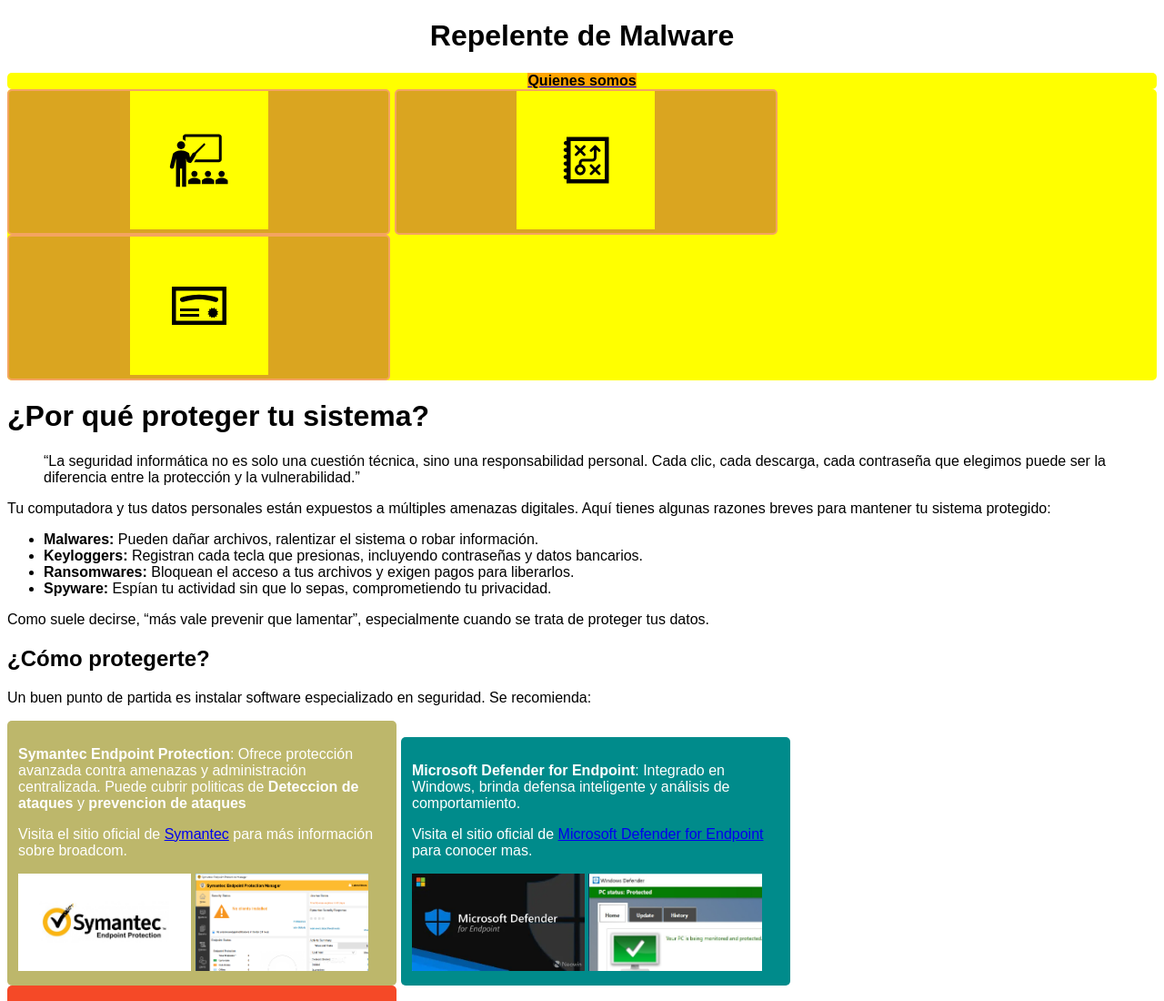
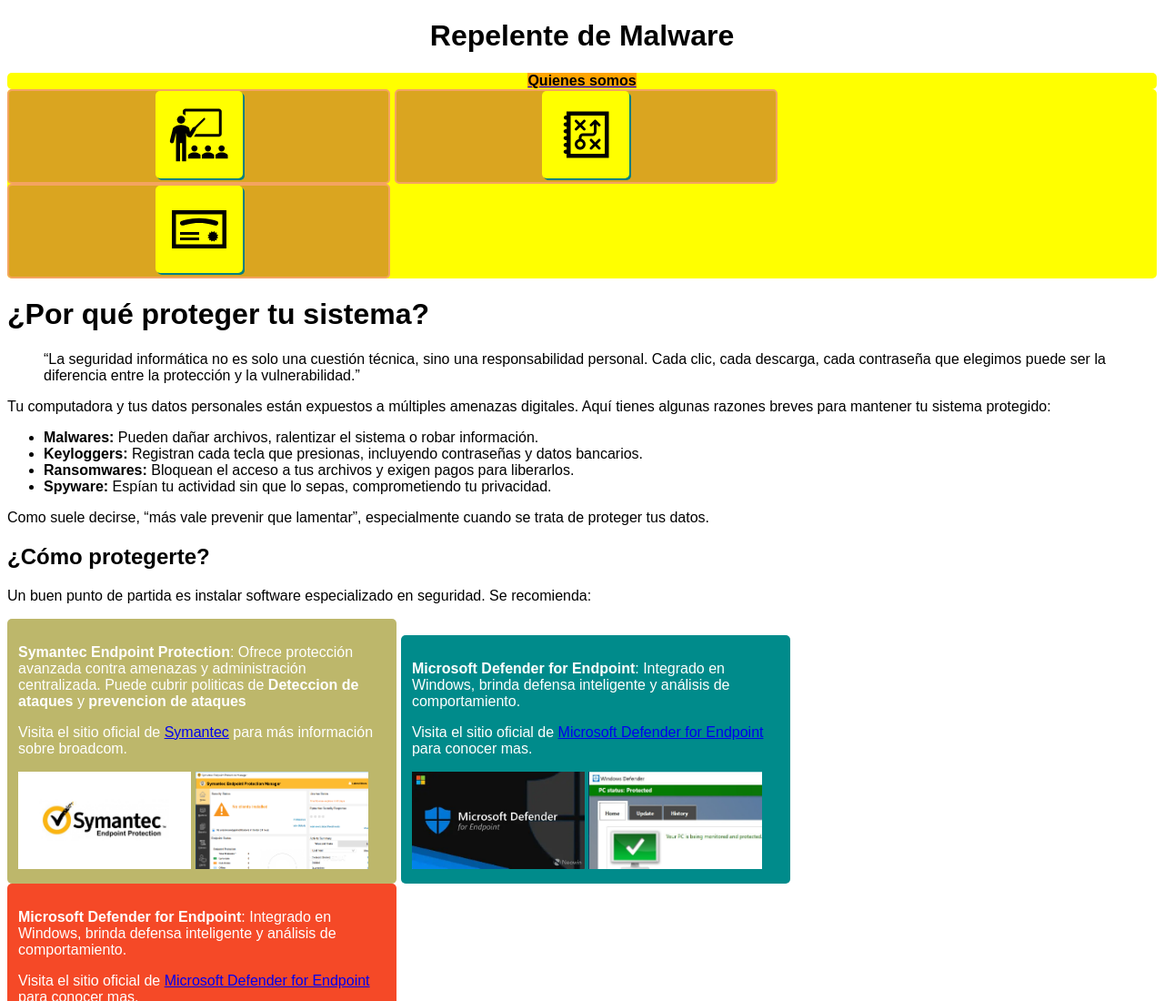
Before and after one commit to RodrigoSalvatiGit/ProgramacionWebUAI, a plain HTML site: page index.html in a window 1280 px wide. Shown: the top 1100 px of the page at 91% size. Drawn offline with Linux system fonts and the light colour scheme.

Commit message:
Add files via upload

```diff
--- a/index.html
+++ b/index.html
@@ -55,8 +55,10 @@
         .icons {
             justify-content: center;
             align-items: center;
-            padding: 40px;
+            padding: 12px;
             background-color: yellow;
+            border-radius: 5px;
+            box-shadow: 2px 2px teal;
         }
         .fuente {
             font-family: Sans-serif, arial;
```
